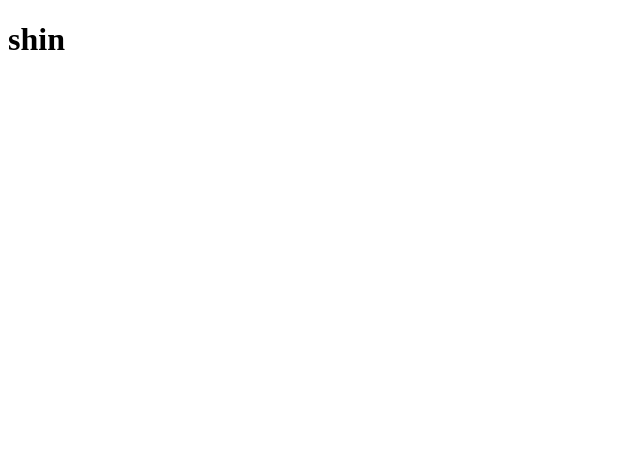
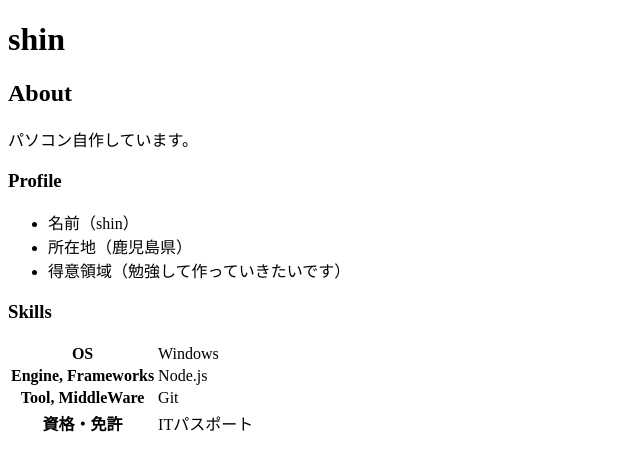
Before and after one commit to ss2ss2/ss2ss2.github.io, a plain HTML site: page index.html in a window 1280 px wide. Shown: the whole page, without its empty margins (0-640 px from the left). Drawn offline with Linux system fonts and the light colour scheme.

Commit message:
ポートフォリオに必要な情報を追加

```diff
--- a/index.html
+++ b/index.html
@@ -7,5 +7,37 @@
   </head>
   <body>
     <h1>shin</h1>
+
+    <h2>About</h2>
+    <p>
+      パソコン自作しています。
+    </p>
+
+    <h3>Profile</h3>
+    <ul>
+      <li>名前（shin）</li>
+      <li>所在地（鹿児島県）</li>
+      <li>得意領域（勉強して作っていきたいです）</li>
+    </ul>
+
+    <h3>Skills</h3>
+    <table>
+      <tr>
+        <th>OS</th>
+        <td>Windows</td>
+      </tr>
+      <tr>
+        <th>Engine, Frameworks</th>
+        <td>Node.js</td>
+      </tr>
+      <tr>
+        <th>Tool, MiddleWare</th>
+        <td>Git</td>
+      </tr>
+      <tr>
+        <th>資格・免許</th>
+        <td>ITパスポート</td>
+      </tr>
+    </table>
   </body>
 </html>
```
